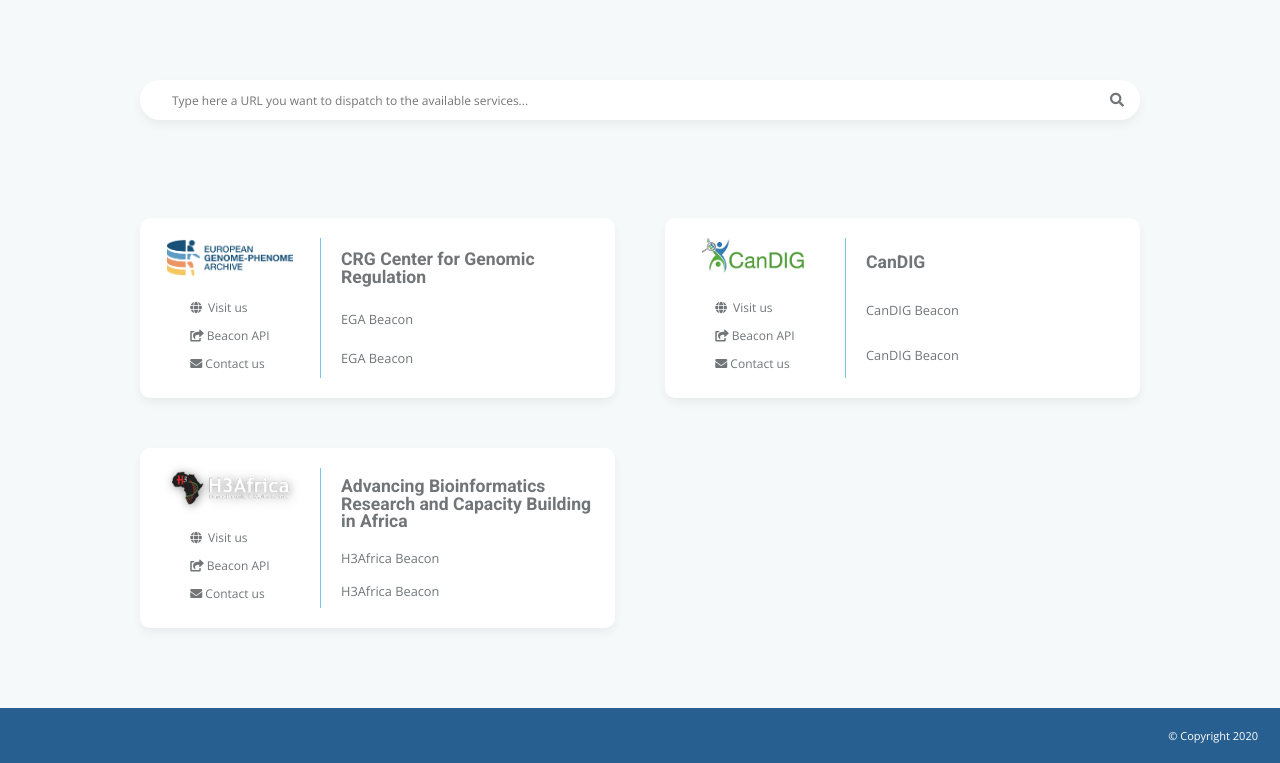
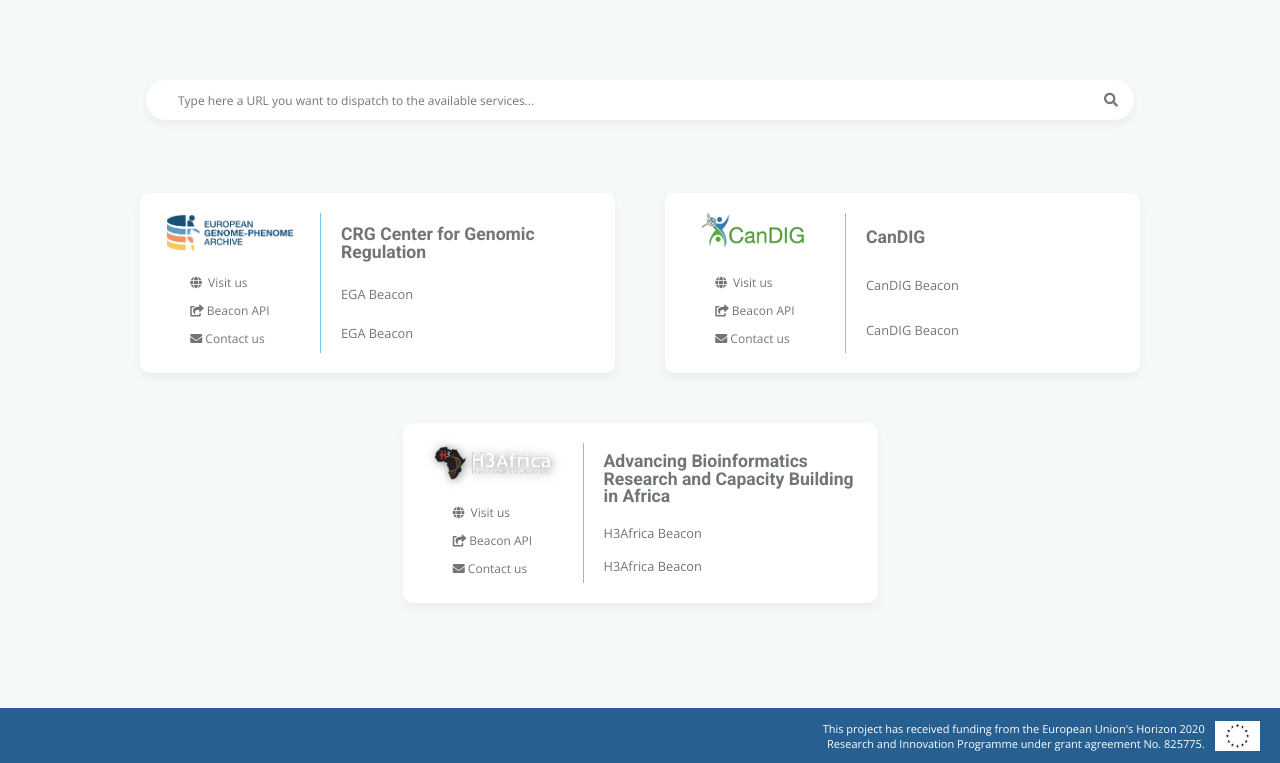
Before and after one commit to EGA-archive/ServicesRegistry, a Django app: template ui/homepage_app/templates/homepage/index.html in a window 1280 px wide. Shown: the part 60-823 px from the top of the page. Run offline with Django 3.2, Linux system fonts and the light colour scheme; the template is opened without the code that fills it, so the values that code supplies are empty; some libraries are stand-ins or nearby versions.

Commit message:
Add footer and rearrange cards

```diff
--- a/ui/homepage_app/static/homepage/sass/_main.scss
+++ b/ui/homepage_app/static/homepage/sass/_main.scss
@@ -11,7 +11,7 @@ body {
 
     nav {
         width: 100%;
-        min-width: 1000px;
+        min-width: 80%;
         height: 70px;
         background-color: white;
 
@@ -46,11 +46,10 @@ body {
     }
 
     main {
-        width: 1000px;
+        width: 85%;
         margin: 0 auto 80px;
 
         form {
-            width: 100%;
             height: 40px;
 
             background-color: white;
@@ -59,7 +58,7 @@ body {
             display: flex;
             flex-flow: row nowrap;
             justify-content: space-between;
-            margin-top: 80px;
+            margin: 80px 50px 0;
 
             box-shadow: 0 5px 10px rgba(0,0,0,0.05);
 
@@ -111,9 +110,8 @@ body {
         div#cards-container {
             display: flex;
             flex-flow: row wrap;
-
-            margin-top: 3em;
-
+            justify-content: center;
+            margin: 3em auto 0;
 
             div.card {
                 width: 475px;
@@ -130,10 +128,7 @@ body {
 
                 box-shadow: 0 5px 10px rgba(0,0,0,0.05);
 
-
-                &:nth-child(odd) {
-                    margin-right: 50px;
-                }
+                margin: 25px;
 
                 section#left-part {
                     padding: 20px;
@@ -206,16 +201,30 @@ body {
         background-color: $verydarkblue;
         // position: fixed;
         // bottom: 0;
-        height: 55px;
+        min-height: 55px;
         margin-top: auto;
 
         color: white;
         font-family: 'Open Sans', sans-serif;
 
+        display: flex;
+        flex-flow: row nowrap;
+        align-items: center;
+        justify-content: right;
+
+
         p {
             font-size: 11px;
-            float: right;
-            padding: 2em;
+            max-width: 400px;
+            text-align: right;
+            margin-right: 10px;
+            line-height: 15px;
+            font-weight: 300;
+        }
+
+        img {
+            height: 30px;
+            margin-right: 20px;
         }
     }
 }
--- a/ui/homepage_app/static/homepage/stylesheets/style.css
+++ b/ui/homepage_app/static/homepage/stylesheets/style.css
@@ -75,7 +75,7 @@ body {
 /* line 12, ../sass/_main.scss */
 body nav {
   width: 100%;
-  min-width: 1000px;
+  min-width: 80%;
   height: 70px;
   background-color: white;
   display: flex;
@@ -109,26 +109,25 @@ body nav button:hover {
 }
 /* line 48, ../sass/_main.scss */
 body main {
-  width: 1000px;
+  width: 85%;
   margin: 0 auto 80px;
 }
 /* line 52, ../sass/_main.scss */
 body main form {
-  width: 100%;
   height: 40px;
   background-color: white;
   border-radius: 30px;
   display: flex;
   flex-flow: row nowrap;
   justify-content: space-between;
-  margin-top: 80px;
+  margin: 80px 50px 0;
   box-shadow: 0 5px 10px rgba(0, 0, 0, 0.05);
 }
-/* line 66, ../sass/_main.scss */
+/* line 65, ../sass/_main.scss */
 body main form.active {
   box-shadow: 0 0 10px #74C5EB;
 }
-/* line 71, ../sass/_main.scss */
+/* line 70, ../sass/_main.scss */
 body main form input {
   background-color: transparent;
   border: none;
@@ -138,11 +137,11 @@ body main form input {
   font-family: 'Open Sans', sans-serif;
   color: #717578;
 }
-/* line 81, ../sass/_main.scss */
+/* line 80, ../sass/_main.scss */
 body main form input:focus {
   outline: none;
 }
-/* line 86, ../sass/_main.scss */
+/* line 85, ../sass/_main.scss */
 body main form button {
   background-color: transparent;
   border: none;
@@ -151,11 +150,11 @@ body main form button {
   color: #717578;
   transition: ease .5s;
 }
-/* line 96, ../sass/_main.scss */
+/* line 95, ../sass/_main.scss */
 body main form button:hover {
   color: #74C5EB;
 }
-/* line 102, ../sass/_main.scss */
+/* line 101, ../sass/_main.scss */
 body main hr {
   display: none;
   width: 80%;
@@ -164,13 +163,14 @@ body main hr {
   border-bottom: none;
   margin: 50px auto 0;
 }
-/* line 111, ../sass/_main.scss */
+/* line 110, ../sass/_main.scss */
 body main div#cards-container {
   display: flex;
   flex-flow: row wrap;
-  margin-top: 3em;
+  justify-content: center;
+  margin: 3em auto 0;
 }
-/* line 118, ../sass/_main.scss */
+/* line 116, ../sass/_main.scss */
 body main div#cards-container div.card {
   width: 475px;
   height: 180px;
@@ -181,12 +181,9 @@ body main div#cards-container div.card {
   flex-flow: row nowrap;
   align-items: stretch;
   box-shadow: 0 5px 10px rgba(0, 0, 0, 0.05);
+  margin: 25px;
 }
-/* line 134, ../sass/_main.scss */
-body main div#cards-container div.card:nth-child(odd) {
-  margin-right: 50px;
-}
-/* line 138, ../sass/_main.scss */
+/* line 133, ../sass/_main.scss */
 body main div#cards-container div.card section#left-part {
   padding: 20px;
   display: flex;
@@ -195,39 +192,39 @@ body main div#cards-container div.card section#left-part {
   align-items: center;
   min-width: 140px;
 }
-/* line 145, ../sass/_main.scss */
+/* line 140, ../sass/_main.scss */
 body main div#cards-container div.card section#left-part img {
   height: 40px;
 }
-/* line 148, ../sass/_main.scss */
+/* line 143, ../sass/_main.scss */
 body main div#cards-container div.card section#left-part img.white-img {
   -webkit-filter: drop-shadow(1px 1px 4px #222);
   filter: drop-shadow(1px 1px 5px rgba(34, 34, 34, 0.5));
 }
-/* line 153, ../sass/_main.scss */
+/* line 148, ../sass/_main.scss */
 body main div#cards-container div.card section#left-part ul {
   font-size: 12px;
 }
-/* line 155, ../sass/_main.scss */
+/* line 150, ../sass/_main.scss */
 body main div#cards-container div.card section#left-part ul li {
   list-style: none;
   padding: 8px;
 }
-/* line 158, ../sass/_main.scss */
+/* line 153, ../sass/_main.scss */
 body main div#cards-container div.card section#left-part ul li a {
   text-decoration: none;
   color: #717578;
   transition: ease .5s;
 }
-/* line 163, ../sass/_main.scss */
+/* line 158, ../sass/_main.scss */
 body main div#cards-container div.card section#left-part ul li a:hover {
   color: #74C5EB;
 }
-/* line 167, ../sass/_main.scss */
+/* line 162, ../sass/_main.scss */
 body main div#cards-container div.card section#left-part ul li a i {
   margin-right: 3px;
 }
-/* line 174, ../sass/_main.scss */
+/* line 169, ../sass/_main.scss */
 body main div#cards-container div.card section#right-part {
   margin: 20px 0;
   padding: 0 20px;
@@ -237,39 +234,51 @@ body main div#cards-container div.card section#right-part {
   align-items: left;
   border-left: 1px solid #74C5EB;
 }
-/* line 183, ../sass/_main.scss */
+/* line 178, ../sass/_main.scss */
 body main div#cards-container div.card section#right-part h1 {
   font-size: 110%;
   font-weight: bold;
   font-family: 'Roboto', sans-serif;
 }
-/* line 188, ../sass/_main.scss */
+/* line 183, ../sass/_main.scss */
 body main div#cards-container div.card section#right-part h2 {
   font-size: 80%;
 }
-/* line 196, ../sass/_main.scss */
+/* line 191, ../sass/_main.scss */
 body a {
   cursor: pointer;
   color: #74C5EB;
   text-decoration: underline;
   transition: ease .5s;
 }
-/* line 201, ../sass/_main.scss */
+/* line 196, ../sass/_main.scss */
 body a:hover {
   color: #1070B7;
 }
-/* line 204, ../sass/_main.scss */
+/* line 199, ../sass/_main.scss */
 body footer {
   width: 100%;
   background-color: #275F90;
-  height: 55px;
+  min-height: 55px;
   margin-top: auto;
   color: white;
   font-family: 'Open Sans', sans-serif;
+  display: flex;
+  flex-flow: row nowrap;
+  align-items: center;
+  justify-content: right;
 }
-/* line 215, ../sass/_main.scss */
+/* line 216, ../sass/_main.scss */
 body footer p {
   font-size: 11px;
-  float: right;
-  padding: 2em;
+  max-width: 400px;
+  text-align: right;
+  margin-right: 10px;
+  line-height: 15px;
+  font-weight: 300;
 }
+/* line 225, ../sass/_main.scss */
+body footer img {
+  height: 30px;
+  margin-right: 20px;
+}
--- a/ui/homepage_app/templates/homepage/index.html
+++ b/ui/homepage_app/templates/homepage/index.html
@@ -138,7 +138,9 @@
         </main>
 
         <footer>
-            <p>&copy; Copyright 2020</p>
+            <p>This project has received funding from the European Union's Horizon 2020 Research and Innovation Programme under grant agreement No. 825775.</p>
+            <img src="{% static 'homepage/img/eu_white.jpg' %}" alt="EU Logo">
+            <!-- <p>&copy; Copyright 2020</p> -->
         </footer>
 
 
```
Also changed, not shown: ui/homepage_app/static/homepage/img/eu_white.jpg (added).
